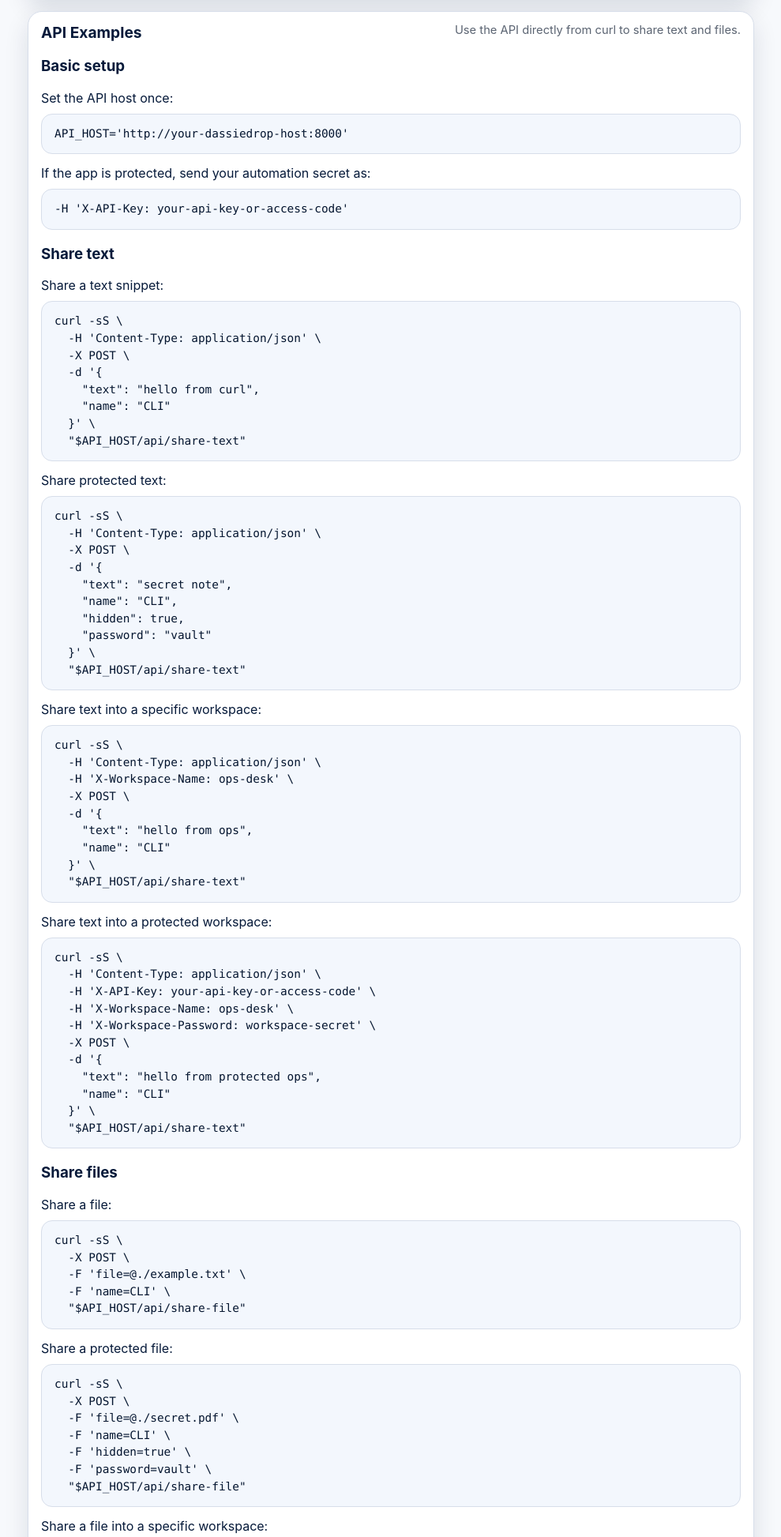
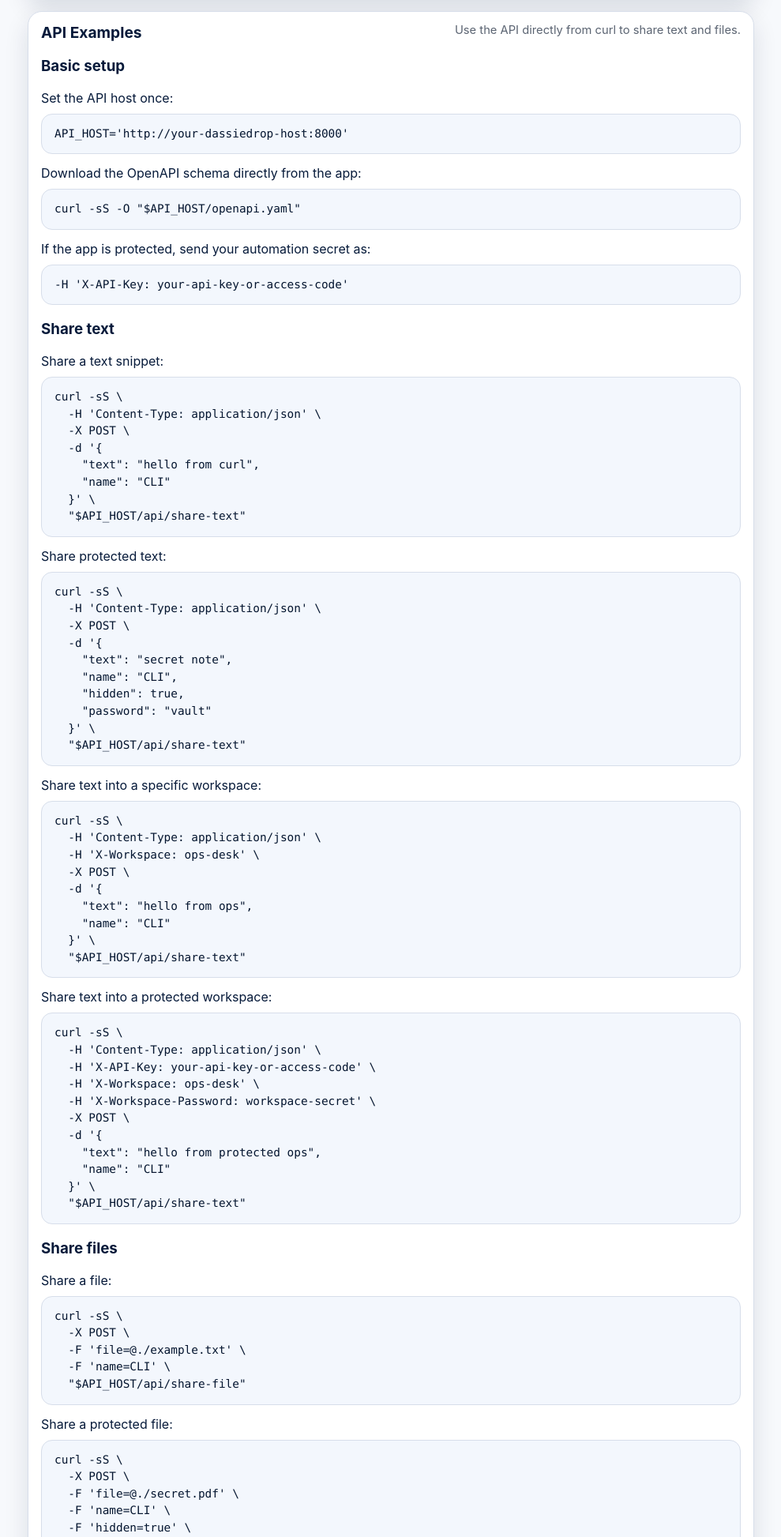
Before and after one commit to vossie/LanDrop, a Python web app: template templates/help.html in a window 1280 px wide. Shown: the part 2632-4578 px from the top of the page at 79% size, without its empty margins (145-1134 px from the left). Run offline with Jinja, Linux system fonts and the light colour scheme; the template is opened without the code that fills it, so the values that code supplies are empty.

Commit message:
Expose OpenAPI schema from app help

```diff
--- a/templates/help.html
+++ b/templates/help.html
@@ -177,6 +177,9 @@ bash script.sh</code></pre>
         <p>Set the API host once:</p>
         <pre class="help-code"><code>API_HOST='http://your-dassiedrop-host:8000'</code></pre>
 
+        <p>Download the OpenAPI schema directly from the app:</p>
+        <pre class="help-code"><code>curl -sS -O "$API_HOST/openapi.yaml"</code></pre>
+
         <p>If the app is protected, send your automation secret as:</p>
         <pre class="help-code"><code>-H 'X-API-Key: your-api-key-or-access-code'</code></pre>
 
@@ -206,7 +209,7 @@ bash script.sh</code></pre>
         <p>Share text into a specific workspace:</p>
         <pre class="help-code"><code>curl -sS \
   -H 'Content-Type: application/json' \
-  -H 'X-Workspace-Name: ops-desk' \
+  -H 'X-Workspace: ops-desk' \
   -X POST \
   -d '{
     "text": "hello from ops",
@@ -218,7 +221,7 @@ bash script.sh</code></pre>
         <pre class="help-code"><code>curl -sS \
   -H 'Content-Type: application/json' \
   -H 'X-API-Key: your-api-key-or-access-code' \
-  -H 'X-Workspace-Name: ops-desk' \
+  -H 'X-Workspace: ops-desk' \
   -H 'X-Workspace-Password: workspace-secret' \
   -X POST \
   -d '{
@@ -246,7 +249,7 @@ bash script.sh</code></pre>
 
         <p>Share a file into a specific workspace:</p>
         <pre class="help-code"><code>curl -sS \
-  -H 'X-Workspace-Name: ops-desk' \
+  -H 'X-Workspace: ops-desk' \
   -X POST \
   -F 'file=@./example.txt' \
   -F 'name=CLI' \
@@ -255,7 +258,7 @@ bash script.sh</code></pre>
         <p>Share a file into a protected workspace:</p>
         <pre class="help-code"><code>curl -sS \
   -H 'X-API-Key: your-api-key-or-access-code' \
-  -H 'X-Workspace-Name: ops-desk' \
+  -H 'X-Workspace: ops-desk' \
   -H 'X-Workspace-Password: workspace-secret' \
   -X POST \
   -F 'file=@./example.txt' \
```
Also changed, not shown: dassiedrop/routes.py (+21 -0 lines), tests/test_app.py (+19 -0 lines).
